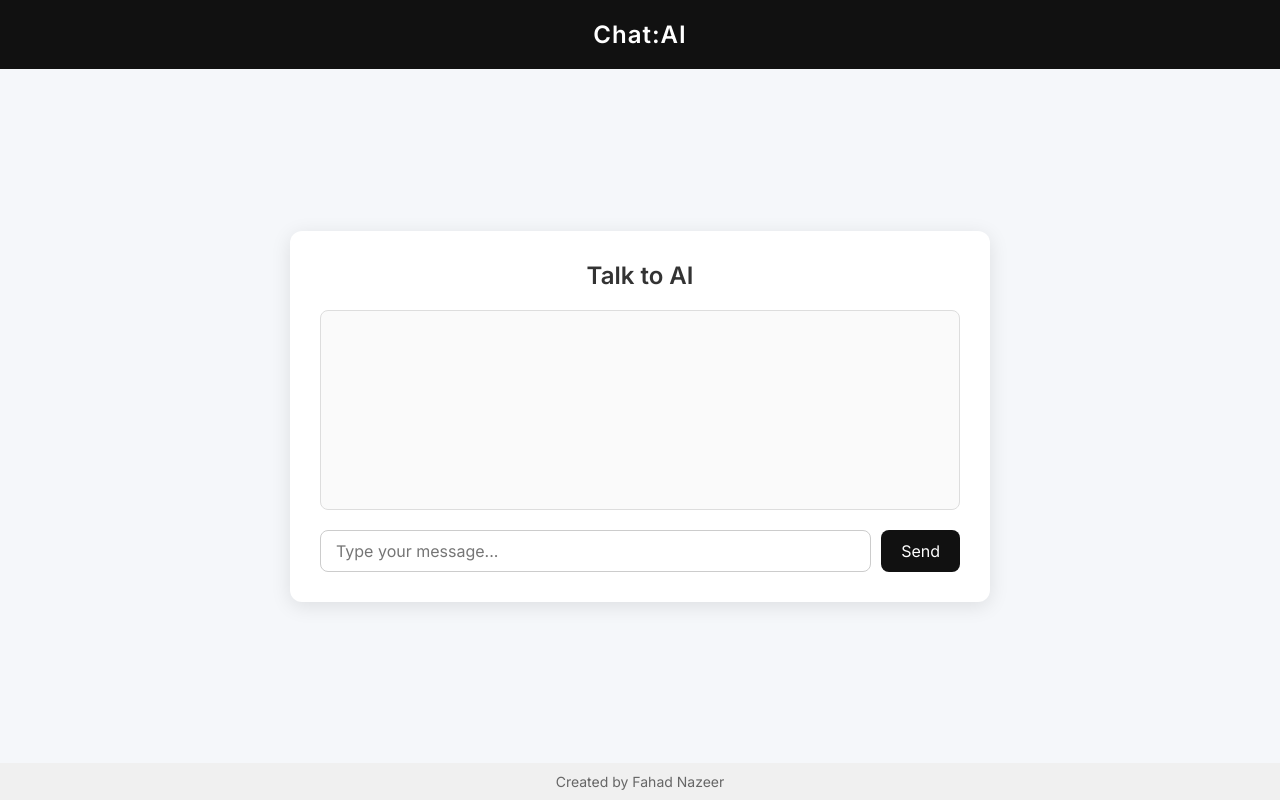
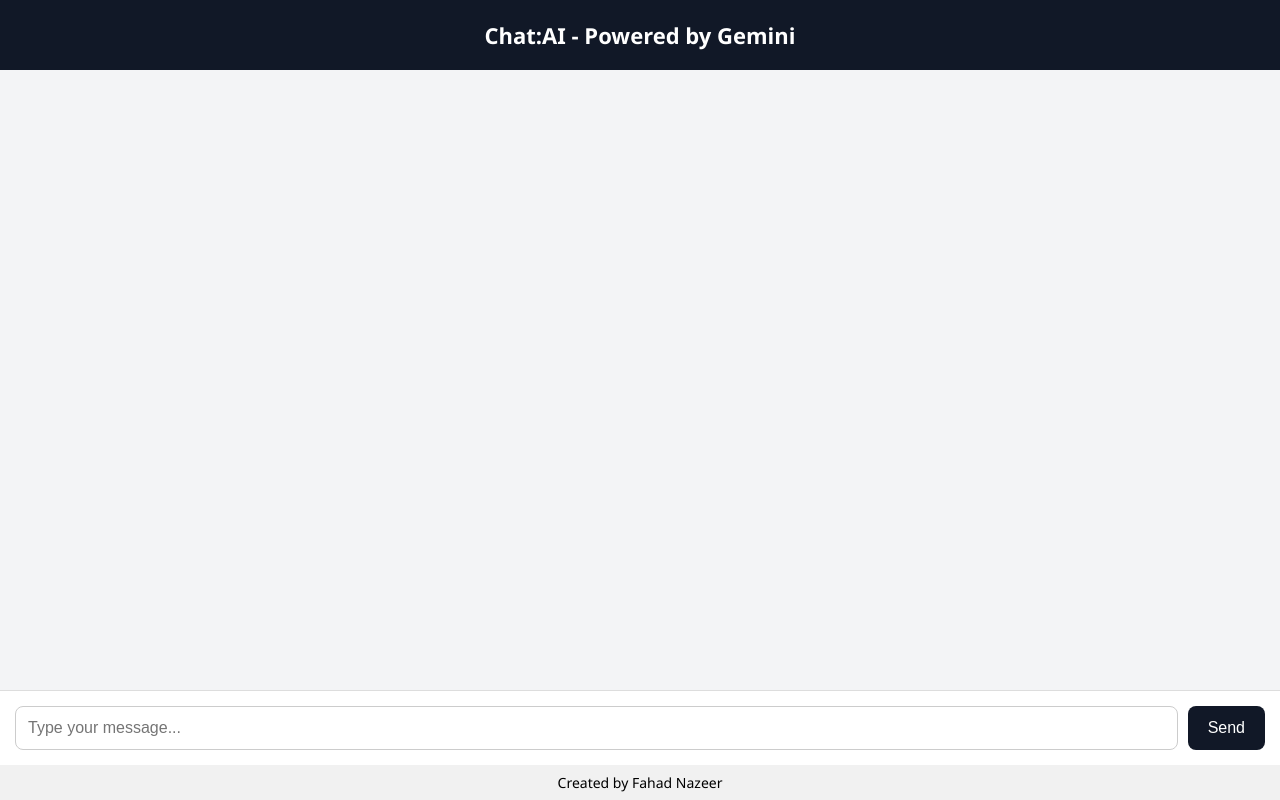
Before and after one commit to fahadnazeer123/chat-ai-app, a website: page public/index.html in a window 1280 px wide. Drawn offline with Linux system fonts and the light colour scheme.

Commit message:
Update index.html for using Gemini API

```diff
--- a/public/index.html
+++ b/public/index.html
@@ -1,144 +1,132 @@
-<!DOCTYPE html><html lang="en">
+<!DOCTYPE html>
+<html lang="en">
 <head>
   <meta charset="UTF-8" />
-  <meta name="viewport" content="width=device-width, initial-scale=1.0" />
-  <title>Chat:AI - By Fahad Nazeer</title>
-  <link href="https://fonts.googleapis.com/css2?family=Inter:wght@400;600&display=swap" rel="stylesheet" />
+  <meta name="viewport" content="width=device-width, initial-scale=1.0"/>
+  <title>Chat:AI - Powered by Gemini</title>
   <style>
-    * {
+    body {
+      font-family: 'Segoe UI', sans-serif;
+      background-color: #f3f4f6;
       margin: 0;
       padding: 0;
-      box-sizing: border-box;
-      font-family: 'Inter', sans-serif;
-    }body {
-  background-color: #f5f7fa;
-  color: #111;
       display: flex;
       flex-direction: column;
-  min-height: 100vh;
+      height: 100vh;
     }
 
     header {
-  background-color: #111;
+      background-color: #111827;
       color: #fff;
       padding: 20px;
       text-align: center;
-  font-size: 24px;
-  font-weight: 600;
-  letter-spacing: 1px;
+      font-size: 22px;
+      font-weight: bold;
     }
 
-main {
+    .chat-container {
       flex: 1;
-  display: flex;
-  justify-content: center;
-  align-items: center;
+      overflow-y: auto;
       padding: 20px;
+      max-width: 800px;
+      margin: auto;
     }
 
-.chat-box {
-  width: 100%;
-  max-width: 700px;
-  background-color: #fff;
-  border-radius: 12px;
-  box-shadow: 0 4px 20px rgba(0, 0, 0, 0.1);
-  padding: 30px;
+    .message {
+      margin: 10px 0;
+      padding: 12px 16px;
+      border-radius: 10px;
+      max-width: 80%;
+      word-wrap: break-word;
     }
 
-.chat-box h2 {
-  margin-bottom: 20px;
-  text-align: center;
-  color: #333;
+    .user {
+      background-color: #2563eb;
+      color: white;
+      align-self: flex-end;
+      margin-left: auto;
     }
 
-#messages {
-  min-height: 200px;
-  margin-bottom: 20px;
-  border: 1px solid #ddd;
-  border-radius: 8px;
-  padding: 10px;
-  background-color: #fafafa;
-  overflow-y: auto;
-  max-height: 300px;
+    .bot {
+      background-color: #e5e7eb;
+      color: #111;
+      align-self: flex-start;
+      margin-right: auto;
     }
 
     form {
       display: flex;
-  gap: 10px;
+      padding: 15px;
+      border-top: 1px solid #ddd;
+      background: white;
     }
 
-input[type="text"] {
+    input {
       flex: 1;
-  padding: 10px 15px;
+      padding: 12px;
+      font-size: 16px;
       border: 1px solid #ccc;
       border-radius: 8px;
-  font-size: 16px;
     }
 
     button {
-  padding: 10px 20px;
+      margin-left: 10px;
+      padding: 12px 20px;
+      font-size: 16px;
+      background-color: #111827;
+      color: white;
       border: none;
       border-radius: 8px;
-  background-color: #111;
-  color: #fff;
-  font-size: 16px;
       cursor: pointer;
-  transition: background 0.3s ease;
-}
-
-button:hover {
-  background-color: #333;
     }
 
     footer {
       text-align: center;
-  padding: 10px 0;
       font-size: 14px;
-  color: #666;
-  background-color: #f0f0f0;
+      padding: 8px;
+      background: #f1f1f1;
     }
-
   </style>
 </head>
 <body>
-  <header>
-    Chat:AI
-  </header>  <main>
-    <div class="chat-box">
-      <h2>Talk to AI</h2>
-      <div id="messages"></div>
+  <header>Chat:AI - Powered by Gemini</header>
+  <div class="chat-container" id="chat"></div>
   <form id="chat-form">
     <input type="text" id="user-input" placeholder="Type your message..." required />
     <button type="submit">Send</button>
   </form>
-    </div>
-  </main>  <footer>
-    Created by Fahad Nazeer
-  </footer>  <script>
+  <footer>Created by Fahad Nazeer</footer>
+
+  <script>
     const form = document.getElementById('chat-form');
     const userInput = document.getElementById('user-input');
-    const messages = document.getElementById('messages');
+    const chatContainer = document.getElementById('chat');
 
     form.addEventListener('submit', async (e) => {
       e.preventDefault();
-      const text = userInput.value.trim();
-      if (!text) return;
+      const message = userInput.value.trim();
+      if (!message) return;
 
-      messages.innerHTML += `<div><strong>You:</strong> ${text}</div>`;
+      appendMessage('user', message);
       userInput.value = '';
 
-      try {
       const res = await fetch('/api/chat', {
         method: 'POST',
         headers: { 'Content-Type': 'application/json' },
-          body: JSON.stringify({ message: text })
+        body: JSON.stringify({ message })
       });
+
       const data = await res.json();
-        messages.innerHTML += `<div><strong>AI:</strong> ${data.reply}</div>`;
-        messages.scrollTop = messages.scrollHeight;
-      } catch (err) {
-        messages.innerHTML += `<div><strong>AI:</strong> Error getting response.</div>`;
+      appendMessage('bot', data.reply || "Error or no response.");
+    });
+
+    function appendMessage(role, text) {
+      const msg = document.createElement('div');
+      msg.className = `message ${role}`;
+      msg.innerText = text;
+      chatContainer.appendChild(msg);
+      chatContainer.scrollTop = chatContainer.scrollHeight;
     }
-    });
-  </script></body>
+  </script>
+</body>
 </html>
```
Lines whose indentation alone changed are shown as unchanged.
